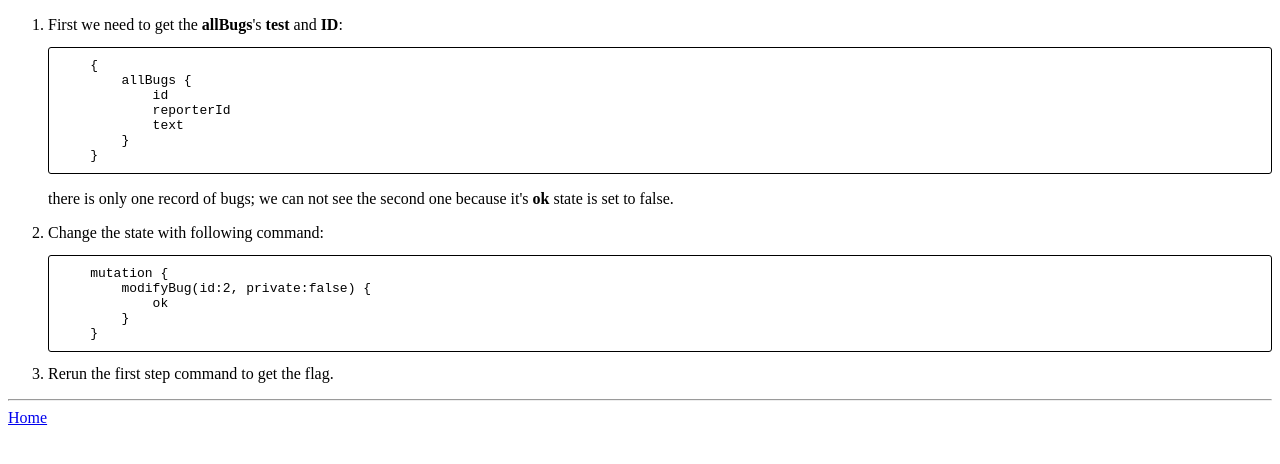
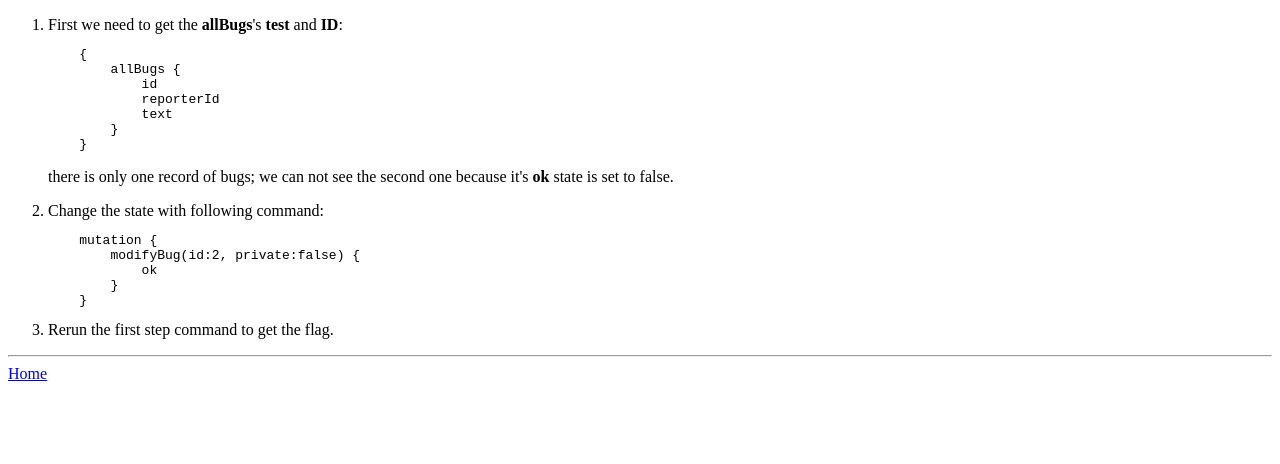
Before and after one commit to MahdiMohammadiha/hacker101, a plain HTML site: page [18] BugDB v2/flag01.html in a window 1280 px wide. Drawn offline with Linux system fonts and the light colour scheme.

Commit message:
no css, for now :)

```diff
--- a/[18] BugDB v2/flag01.html
+++ b/[18] BugDB v2/flag01.html
@@ -11,7 +11,7 @@
     <ol>
         <li>
             First we need to get the <b>allBugs</b>'s <b>test</b> and <b>ID</b>:
-            <pre style="border: 1px black solid; padding: 10px; border-radius: 3px;">
+            <pre>
     {
         allBugs {
             id
@@ -23,7 +23,7 @@
         </li>
         <li>
             Change the state with following command:
-            <pre style="border: 1px black solid; padding: 10px; border-radius: 3px;">
+            <pre>
     mutation {
         modifyBug(id:2, private:false) {
             ok
```
Also changed, not shown: [17] BugDB v1/flag01.html (+1 -1 lines).
